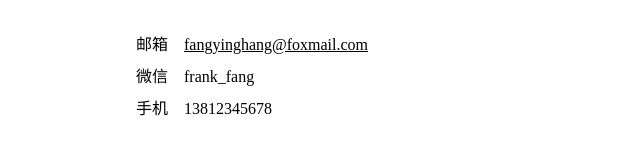
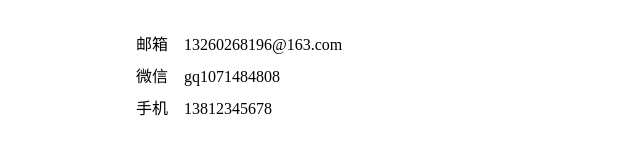
Before and after one commit to jirengu-inc/simple-resume, a plain HTML site: page index.html in a window 1280 px wide. Shown: the part 1971-2126 px from the top of the page, 344-984 px from the left. Drawn offline with Linux system fonts and the light colour scheme.

Commit message:
Update index.html

```diff
--- a/index.html
+++ b/index.html
@@ -5,7 +5,7 @@
   <meta charset="UTF-8">
   <meta name="viewport" content="width=device-width, initial-scale=1.0">
   <meta http-equiv="X-UA-Compatible" content="ie=edge">
-  <title>方方的简历</title>
+  <title>郭庆的简历</title>
   <link rel="stylesheet" href="style.css">
 </head>
 
@@ -13,7 +13,7 @@
   <section class="summary">
     <img class="avatar" src="https://pic3.zhimg.com/v2-d206f673b1e7b8a7e3b31bc8041e05e2_xl.jpg" alt="">
     <div class="text">
-      <h1>方方</h1>
+      <h1>郭庆</h1>
       <p>前端工程师</p>
       <p>爱生活，爱前端</p>
     </div>
@@ -83,11 +83,10 @@
     <dl>
       <dt>邮箱</dt>
       <dd>
-        <a href="mailto:fangyinghang@foxmail.com">
-          fangyinghang@foxmail.com</a>
+         13260268196@163.com</a>
       </dd>
       <dt>微信</dt>
-      <dd>frank_fang</dd>
+      <dd>gq1071484808</dd>
       <dt>手机</dt>
       <dd>13812345678</dd>
     </dl>
```
